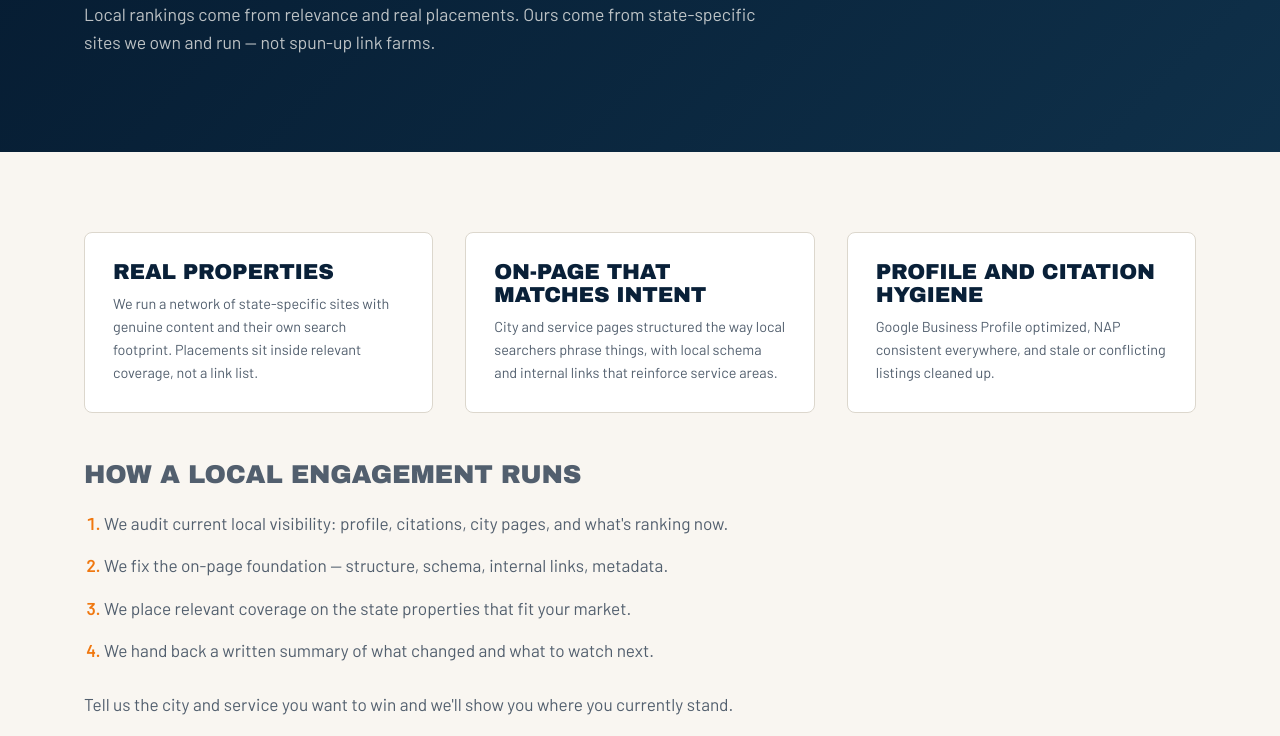
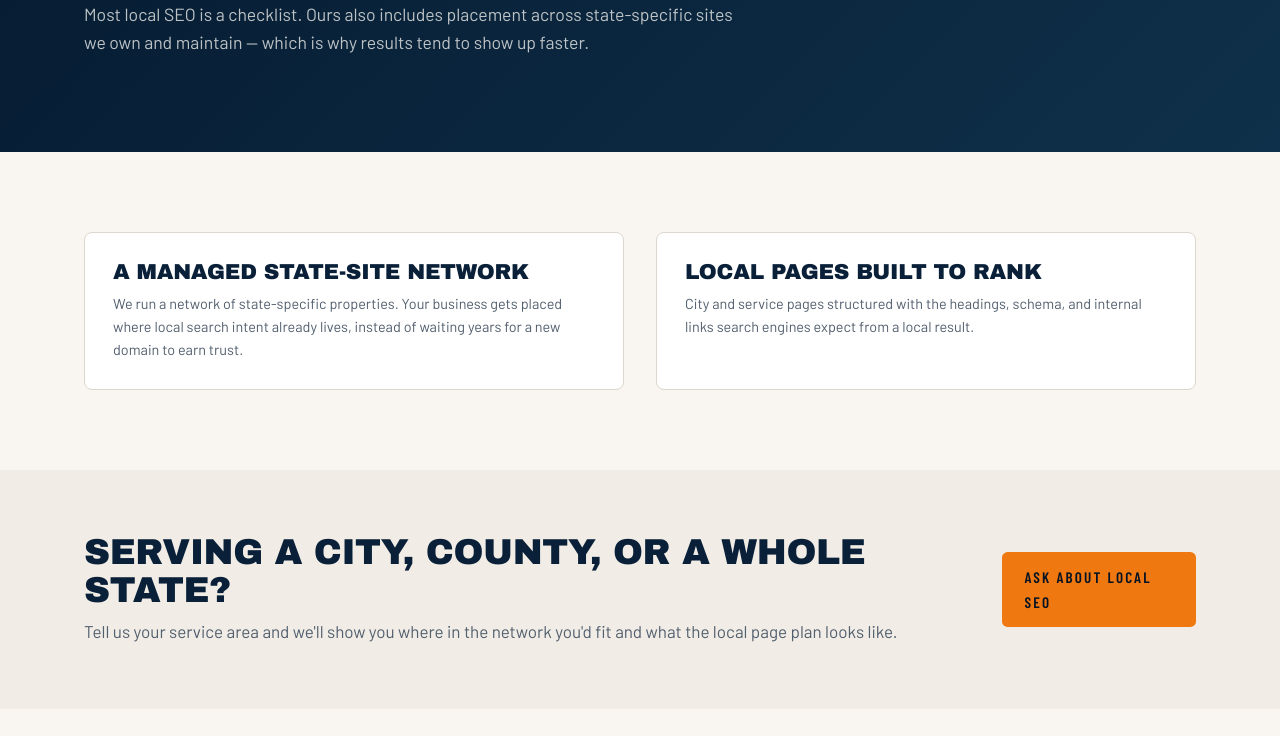
Before and after one commit to jefftaichi/bloggists, a plain HTML site: page local-seo.html in a window 1280 px wide. Shown: the part 420-1156 px from the top of the page. Drawn offline with nearby package versions, Linux system fonts and the light colour scheme.

Commit message:
Add files via upload

```diff
--- a/local-seo.html
+++ b/local-seo.html
@@ -4,10 +4,10 @@
 <meta charset="utf-8" />
 <meta name="viewport" content="width=device-width, initial-scale=1" />
 <title>Local SEO Through a State-Site Network — Bloggists</title>
-<meta name="description" content="Local visibility built on real state-specific sites we own and run, plus on-page, citation, and Google Business Profile work." />
+<meta name="description" content="Local SEO built on a managed network of state-specific sites, plus Google Business Profile optimization and local schema." />
 <link rel="canonical" href="./local-seo.html" />
 <meta property="og:title" content="Local SEO Through a State-Site Network — Bloggists" />
-<meta property="og:description" content="Placements on state-specific properties we own, plus the local on-page work that makes them count." />
+<meta property="og:description" content="Real local visibility: state-specific properties and local landing pages built to rank." />
 <meta property="og:type" content="website" />
 <meta name="twitter:card" content="summary_large_image" />
 <link rel="icon" href="assets/favicon.png" type="image/png" />
@@ -47,37 +47,31 @@
   <section class="surface-ink">
     <div class="wrap page-hero">
       <p class="eyebrow text-primary">Local SEO</p>
-      <h1>A state-site network, not a directory dump</h1>
-      <p>Local rankings come from relevance and real placements. Ours come from state-specific sites we own and run — not spun-up link farms.</p>
+      <h1>Local visibility, backed by a real network</h1>
+      <p>Most local SEO is a checklist. Ours also includes placement across state-specific sites we own and maintain — which is why results tend to show up faster.</p>
     </div>
   </section>
 
   <section class="wrap section">
-    <div class="grid grid-3">
+    <div class="grid grid-2">
       <div class="card">
-        <h2>Real properties</h2>
-        <p class="mt-2 small muted">We run a network of state-specific sites with genuine content and their own search footprint. Placements sit inside relevant coverage, not a link list.</p>
+        <h2>A managed state-site network</h2>
+        <p class="mt-2 small muted">We run a network of state-specific properties. Your business gets placed where local search intent already lives, instead of waiting years for a new domain to earn trust.</p>
       </div>
       <div class="card">
-        <h2>On-page that matches intent</h2>
-        <p class="mt-2 small muted">City and service pages structured the way local searchers phrase things, with local schema and internal links that reinforce service areas.</p>
-      </div>
-      <div class="card">
-        <h2>Profile and citation hygiene</h2>
-        <p class="mt-2 small muted">Google Business Profile optimized, NAP consistent everywhere, and stale or conflicting listings cleaned up.</p>
+        <h2>Local pages built to rank</h2>
+        <p class="mt-2 small muted">City and service pages structured with the headings, schema, and internal links search engines expect from a local result.</p>
       </div>
     </div>
+  </section>
 
-    <div class="prose mt-12">
-      <h2>How a local engagement runs</h2>
-      <ol class="ordered">
-        <li>We audit current local visibility: profile, citations, city pages, and what's ranking now.</li>
-        <li>We fix the on-page foundation — structure, schema, internal links, metadata.</li>
-        <li>We place relevant coverage on the state properties that fit your market.</li>
-        <li>We hand back a written summary of what changed and what to watch next.</li>
-      </ol>
-      <p class="mt-6">Tell us the city and service you want to win and we'll show you where you currently stand.</p>
-      <p class="mt-8"><a class="btn" href="contact.html">Contact us</a></p>
+  <section class="section-alt">
+    <div class="wrap cta-band">
+      <div>
+        <h2>Serving a city, county, or a whole state?</h2>
+        <p class="mt-2 muted">Tell us your service area and we'll show you where in the network you'd fit and what the local page plan looks like.</p>
+      </div>
+      <p><a class="btn" href="contact.html">Ask about local SEO</a></p>
     </div>
   </section>
 </main>
```
